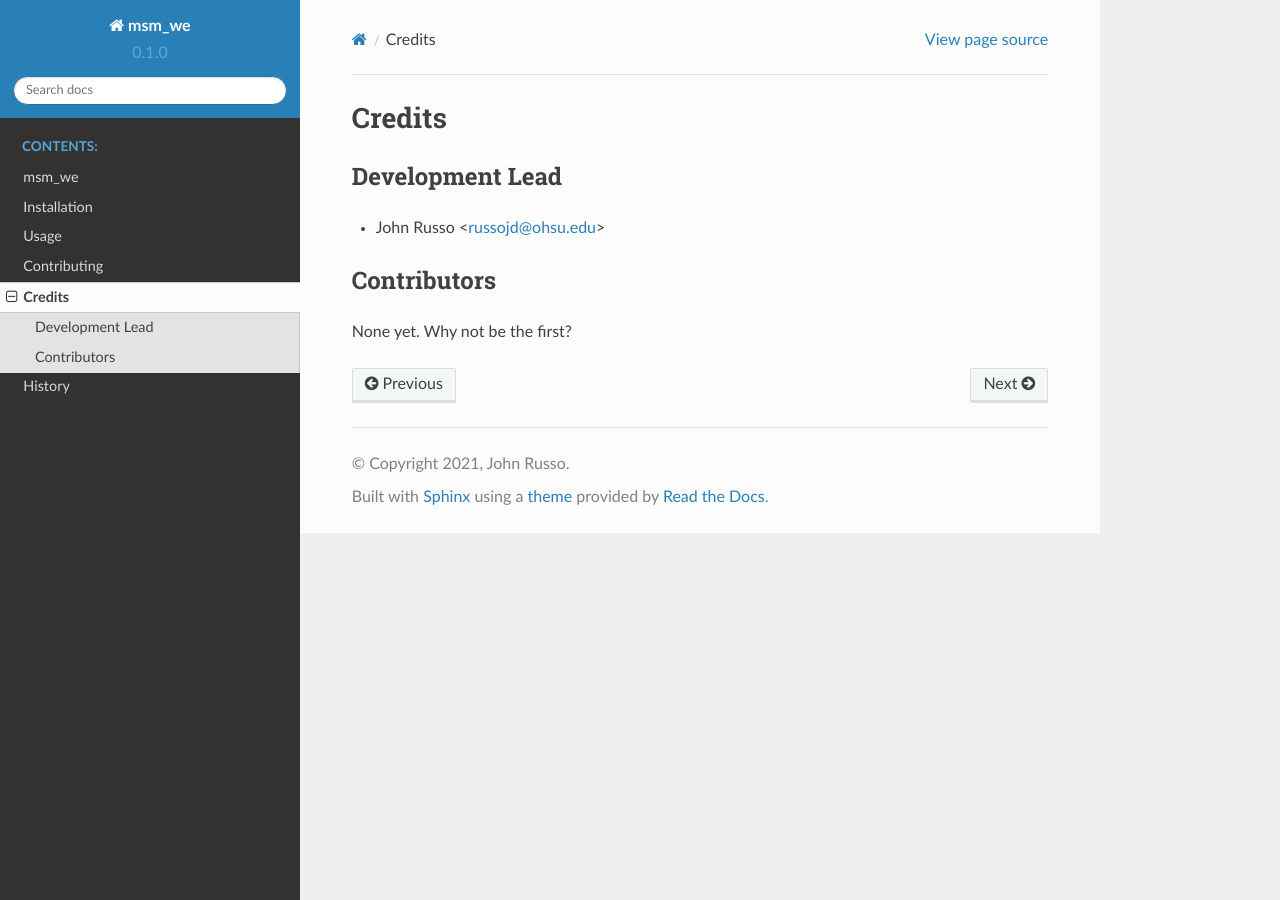
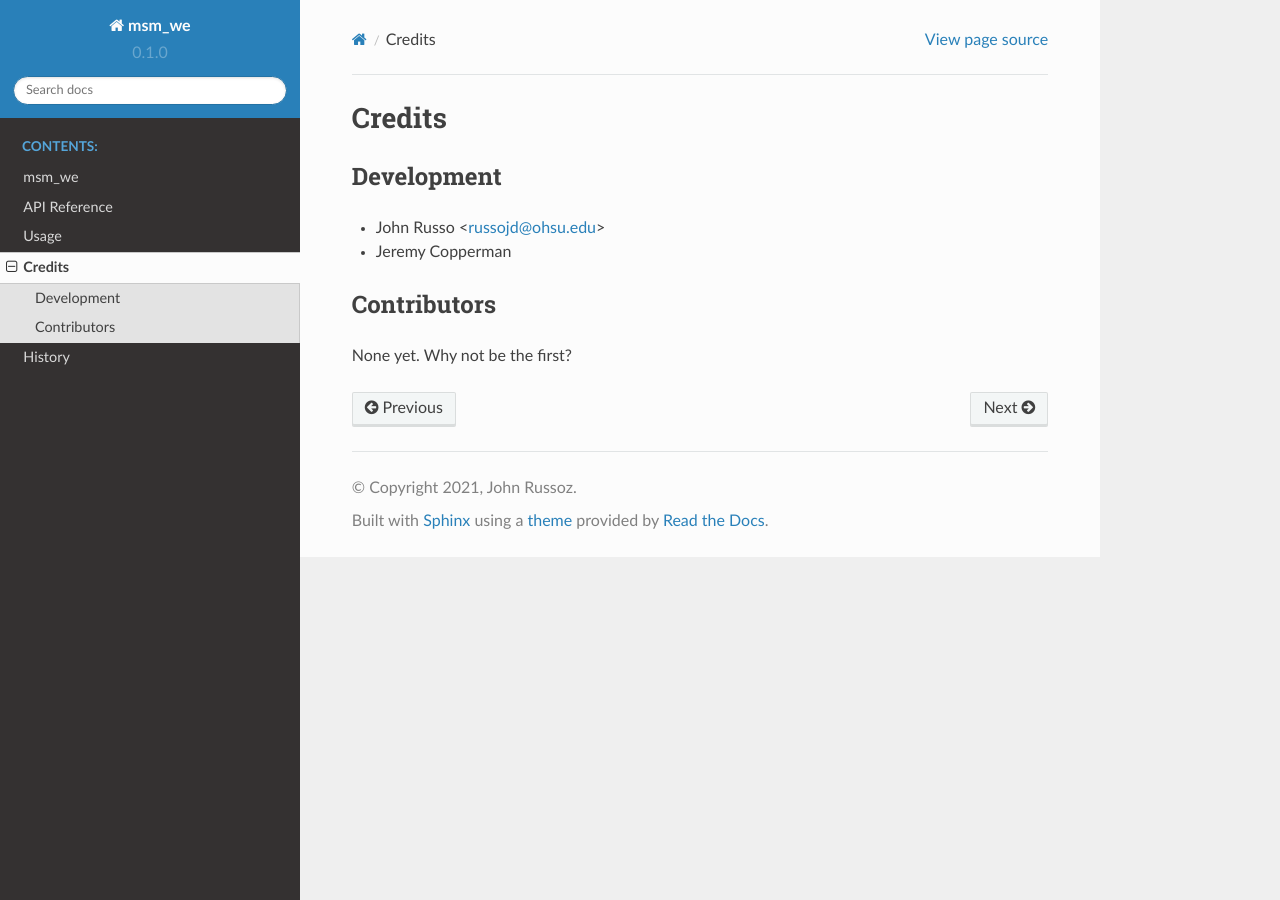
Before and after one commit to jdrusso/msm_we, a Sphinx documentation site: the page built from docs/authors.rst, in a window 1280 px wide. Built offline with Sphinx 7.4.7 and the Read the Docs theme 2.0.0, drawn with Linux system fonts in a browser that asks for light colours; pages that are not in the unit, such as notebooks, are missing from menus.

Commit message:
Updated docs structure

```diff
--- a/AUTHORS.rst
+++ b/AUTHORS.rst
@@ -2,10 +2,11 @@
 Credits
 =======
 
-Development Lead
+Development
 ----------------
 
 * John Russo <russojd@ohsu.edu>
+* Jeremy Copperman
 
 Contributors
 ------------
--- a/HISTORY.rst
+++ b/HISTORY.rst
@@ -5,4 +5,4 @@ History
 0.1.0 (2021-03-02)
 ------------------
 
-* First release on PyPI.
+* Initial pre-release of existing code in restructured repo
--- /dev/null
+++ b/docs/api.rst
@@ -0,0 +1,6 @@
+=============
+API Reference
+=============
+
+.. automodule:: msm_we.msm_we
+   :members:
--- a/docs/conf.py
+++ b/docs/conf.py
@@ -31,7 +31,7 @@ import msm_we
 
 # Add any Sphinx extension module names here, as strings. They can be
 # extensions coming with Sphinx (named 'sphinx.ext.*') or your custom ones.
-extensions = ['sphinx.ext.autodoc', 'sphinx.ext.viewcode']
+extensions = ['sphinx.ext.autodoc', 'sphinx.ext.viewcode', 'sphinx.ext.napoleon', 'sphinx.ext.todo']
 
 # Add any paths that contain templates here, relative to this directory.
 templates_path = ['_templates']
@@ -47,8 +47,8 @@ master_doc = 'index'
 
 # General information about the project.
 project = 'msm_we'
-copyright = "2021, John Russo"
-author = "John Russo"
+copyright = "2021, John Russoz"
+author = "John Russo, Jeremy Copperman"
 
 # The version info for the project you're documenting, acts as replacement
 # for |version| and |release|, also used in various other places throughout
@@ -75,7 +75,7 @@ exclude_patterns = ['_build', 'Thumbs.db', '.DS_Store']
 pygments_style = 'sphinx'
 
 # If true, `todo` and `todoList` produce output, else they produce nothing.
-todo_include_todos = False
+todo_include_todos = True
 
 
 # -- Options for HTML output -------------------------------------------
@@ -97,14 +97,14 @@ html_theme = 'sphinx_rtd_theme'
 # Add any paths that contain custom static files (such as style sheets) here,
 # relative to this directory. They are copied after the builtin static files,
 # so a file named "default.css" will overwrite the builtin "default.css".
-html_static_path = ['_static']
+# html_static_path = ['_static']
+html_static_path = []
 
 
 # -- Options for HTMLHelp output ---------------------------------------
 
 # Output file base name for HTML help builder.
 htmlhelp_basename = 'msm_wedoc'
-
 
 # -- Options for LaTeX output ------------------------------------------
 
```
Also changed, not shown: docs/index.rst (+8 -3 lines).
